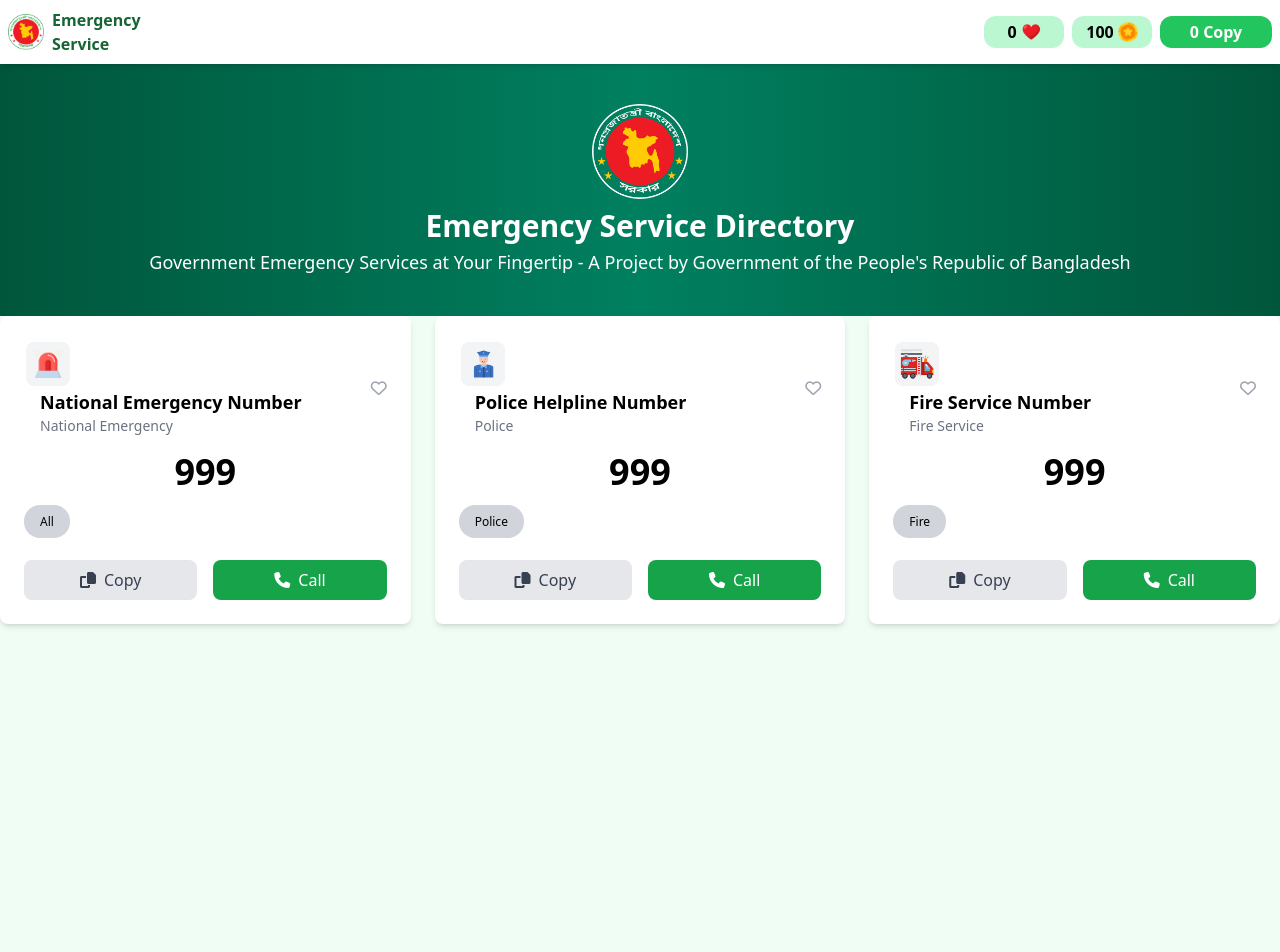
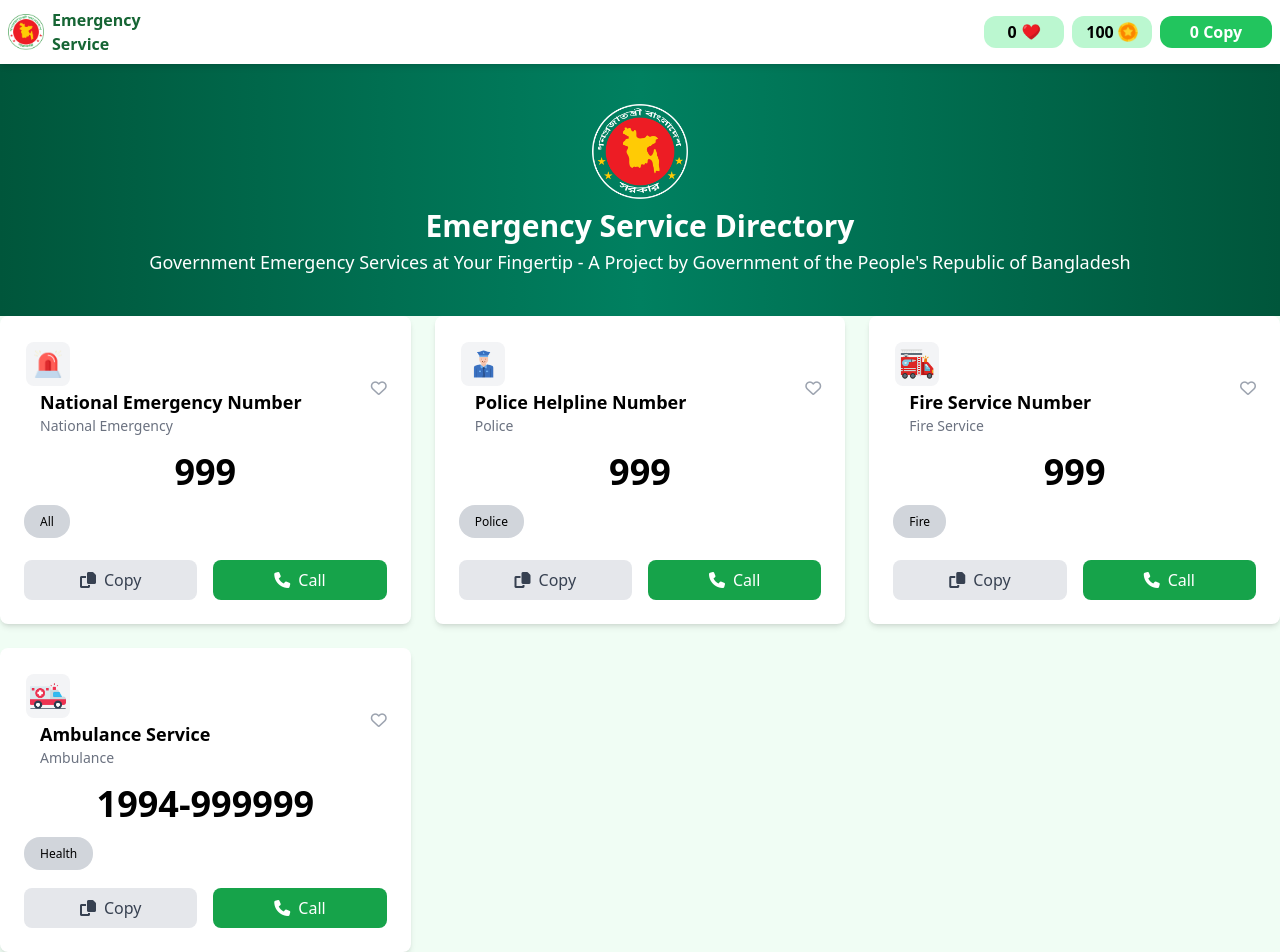
Before and after one commit to nejarul207/B12-A5, a plain HTML site: page index.html in a window 1280 px wide. Before the commit the page ends 800 px from the top, so only its background shows below. Drawn offline with nearby package versions, Linux system fonts and the light colour scheme.

Commit message:
Ambulance Service

```diff
--- a/index.html
+++ b/index.html
@@ -169,6 +169,42 @@
                     </button>
                 </div>
             </div>
+            <div class="bg-white rounded-lg shadow-md p-6 flex flex-col justify-between">
+                <div>
+                    <div class="flex justify-between items-center mb-4">
+                        <div class="items-center space-x-4">
+                            <div class="w-12 h-12 rounded-full card-icon flex items-center justify-center">
+                                <img src="assets/ambulance.png" alt="Logo"
+                                    class="h-11 w-11 p-1 bg-gray-100 text-blue-900 rounded-lg" />
+                            </div>
+                            <div>
+                                <h3 class="font-semibold text-lg">Ambulance Service</h3>
+                                <p class="text-sm text-gray-500">Ambulance</p>
+                            </div>
+                        </div>
+
+                        <i
+                            class="far fa-heart heart-icon favorite-btn text-gray-400 hover:text-red-500 transition-colors"></i>
+
+                    </div>
+                    <p class="text-4xl font-bold text-center mb-4 text-black">1994-999999</p>
+                    <span class="bg-gray-300 text-black text-xs font-normal px-4 py-2 rounded-2xl">Health</span>
+                </div>
+                <div class="flex space-x-4 mt-6">
+                    <button
+                        class="copy-btn w-1/2 flex items-center justify-center space-x-2 bg-gray-200 text-gray-700 py-2 rounded-lg font-normal hover:bg-gray-300 transition-colors"
+                        data-number="1994999999" data-name="Ambulance Service">
+                        <i class="fas fa-copy"></i>
+                        <span>Copy</span>
+                    </button>
+                    <button
+                        class="call-btn w-1/2 flex items-center justify-center space-x-2 bg-green-600 text-white py-2 rounded-lg font-normal hover:bg-green-800 transition-colors"
+                        data-number="1994999999" data-name="Ambulance Service">
+                        <i class="fas fa-phone"></i>
+                        <span>Call</span>
+                    </button>
+                </div>
+            </div>
         </section>
     </main>
 </body>
```
